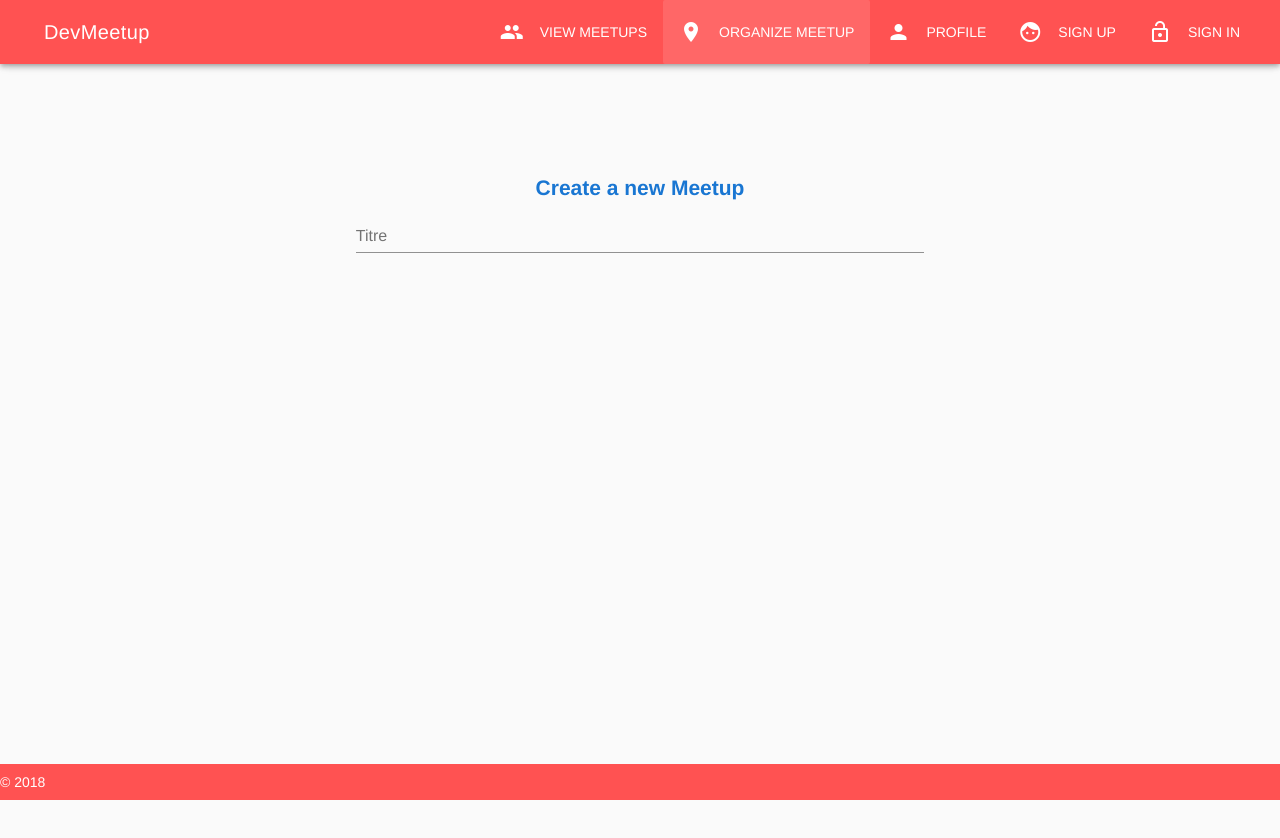
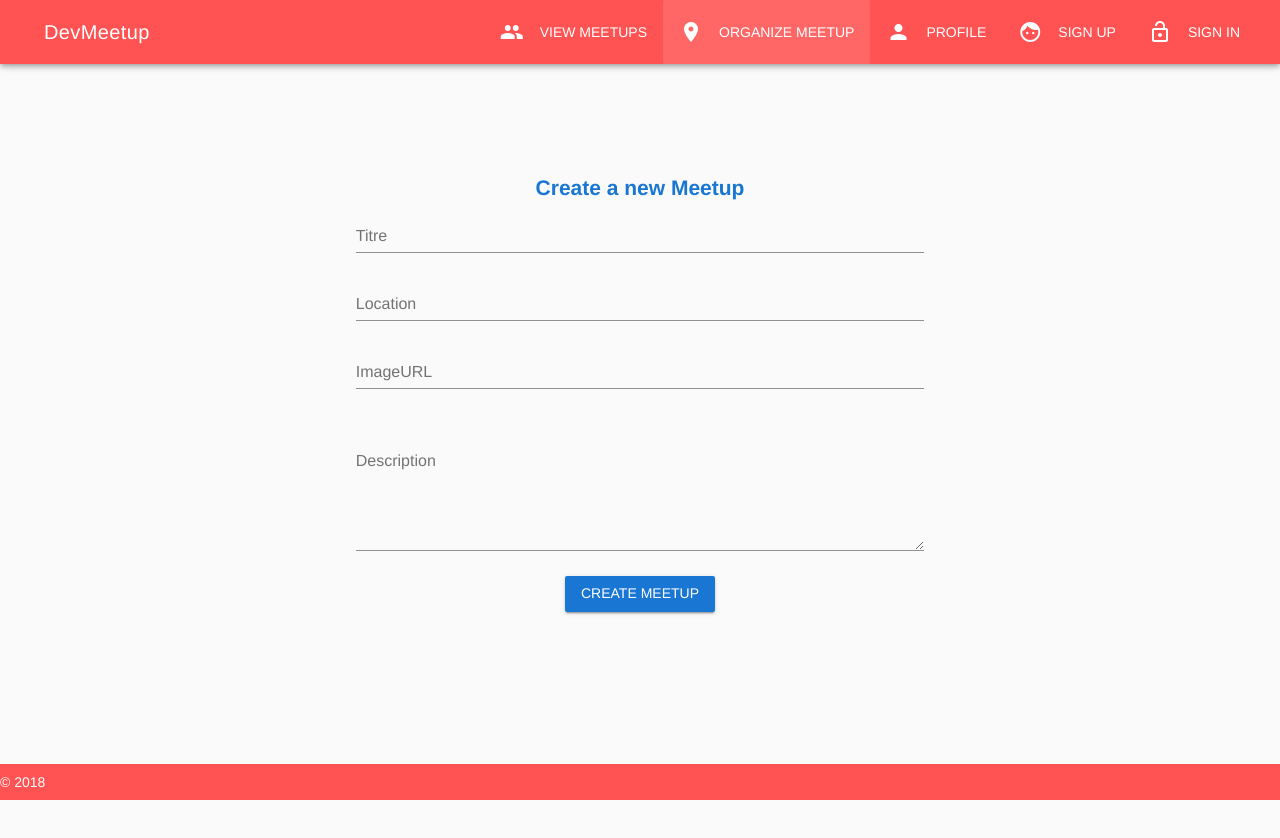
Before and after one commit to cjs61/rdv, a Vue app: page /meetup/new in a window 1280 px wide. Shown: the top 838 px of the page. Built offline with nearby package versions, Linux system fonts and the light colour scheme.

Commit message:
création du formulaire
je crée un v-text-field que j'entoure d'un v-flex que j'entoure d'un v-layout
je passe les paramètres name="title" puis location...

```diff
--- a/src/components/Meetup/CreateMeetup.vue
+++ b/src/components/Meetup/CreateMeetup.vue
@@ -7,7 +7,7 @@
         </v-layout>
         <v-layout row>
             <v-flex xs12>
-                 <v-form @submit.prevent="onCreateMeetup">
+                <form>
                     <v-layout row>
                         <v-flex xs12 sm6 offset-sm3>
                             <v-text-field
@@ -19,9 +19,66 @@
                             </v-text-field>
                         </v-flex>
                     </v-layout>
-
-                </v-form>
+                    <v-layout row>
+                        <v-flex xs12 sm6 offset-sm3>
+                            <v-text-field
+                                name="location"
+                                label="Location"
+                                id="Location"
+                                v-model="location"
+                                required>
+                            </v-text-field>
+                        </v-flex>
+                    </v-layout>
+                    <v-layout row>
+                        <v-flex xs12 sm6 offset-sm3>
+                            <v-text-field
+                                name="imageURL"
+                                label="ImageURL"
+                                id="Image-URL"
+                                v-model="imageURL"
+                                required>
+                            </v-text-field>
+                        </v-flex>
+                    </v-layout>
+                    <v-layout row>
+                        <v-flex xs12 sm6 offset-sm3>
+                            <img :src="imageURL">
+                        </v-flex>
+                    </v-layout>
+                    <v-layout row>
+                        <v-flex xs12 sm6 offset-sm3>
+                            <v-text-field
+                                name="description"
+                                label="Description"
+                                id="Description"
+                                multi-line
+                                v-model="description"
+                                required>
+                            </v-text-field>
+                        </v-flex>
+                    </v-layout>
+                    <v-layout row>
+                        <v-flex xs12 sm6 offset-sm3>
+                            <v-btn class="primary">Create Meetup</v-btn>
+                        </v-flex>
+                    </v-layout>
+                </form>
             </v-flex>
         </v-layout>
    </v-container>
 </template>
+
+<script>
+export default {
+    data(){
+        return {
+            title: '',
+            location: '',
+            imageURL: '',
+            description: ''
+
+        }
+    }
+}
+</script>
```
